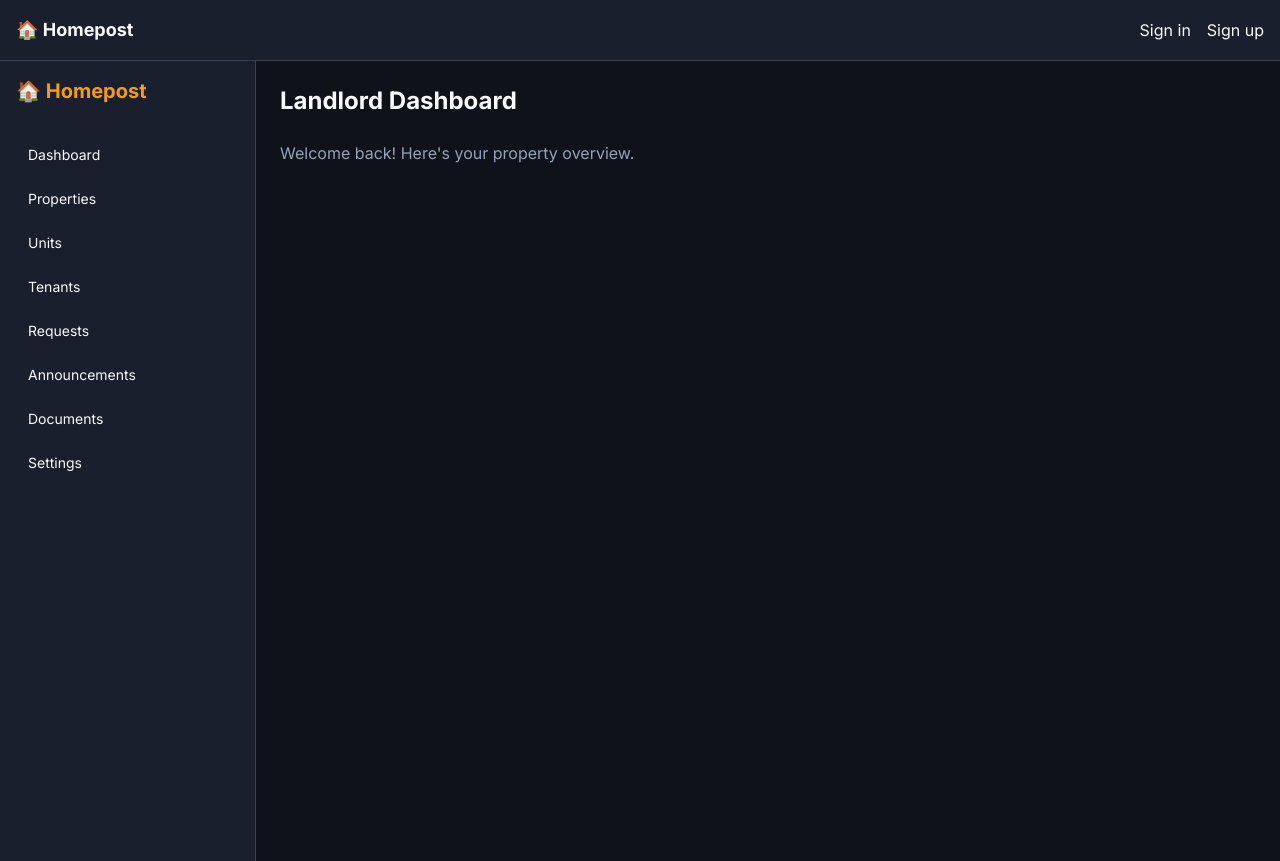
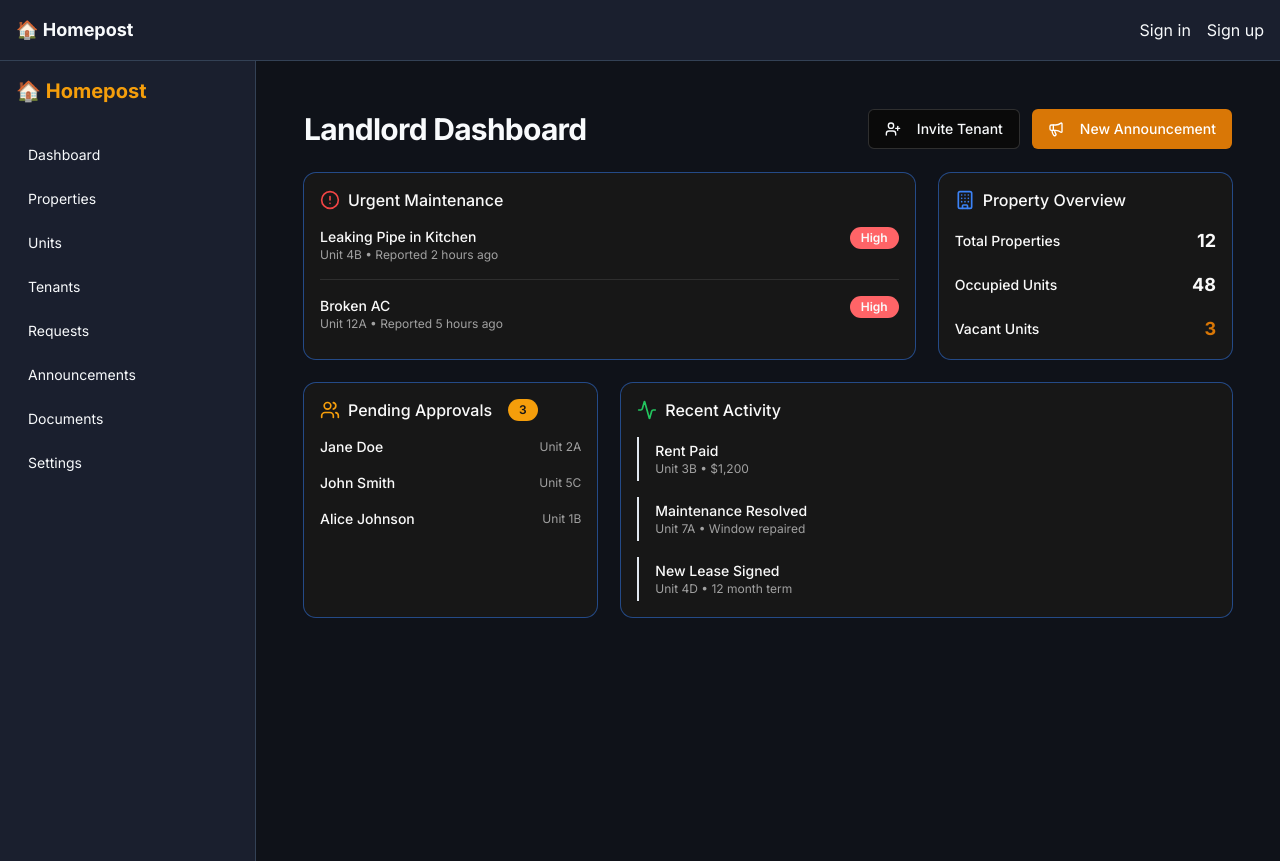
Before and after one commit to Arsa-1109/homepost, a Next.js app in the folder frontend/: page /landlord/dashboard in a window 1280 px wide. Built offline with nearby package versions, Linux system fonts and the light colour scheme; no server answers.

Commit message:
feat: wire DashboardHeader and BentoGrid into landlord dashboard page; fix turbopack root

```diff
--- a/frontend/next.config.mjs
+++ b/frontend/next.config.mjs
@@ -1,4 +1,13 @@
+import path from "path";
+import { fileURLToPath } from "url";
+
+const __dirname = path.dirname(fileURLToPath(import.meta.url));
+
 /** @type {import('next').NextConfig} */
-const nextConfig = {};
+const nextConfig = {
+  turbopack: {
+    root: __dirname,
+  },
+};
 
 export default nextConfig;
--- a/frontend/src/app/landlord/dashboard/page.tsx
+++ b/frontend/src/app/landlord/dashboard/page.tsx
@@ -2,17 +2,16 @@
  * Landlord Dashboard
  *
  * Overview cards: properties, units, open requests, pending tenants.
- * TODO (Phase 7, Task 7.6): Build full dashboard with real data.
  */
+
+import { DashboardHeader } from "@/components/DashboardHeader";
+import { DashboardBentoGrid } from "@/components/DashboardBentoGrid";
 
 export default function LandlordDashboard() {
   return (
-    <div className="space-y-6">
-      <h1 className="text-2xl font-bold">Landlord Dashboard</h1>
-      <p className="text-[rgb(var(--ml-text-secondary))]">
-        Welcome back! Here&apos;s your property overview.
-      </p>
-      {/* TODO: Overview cards, recent activity feed */}
+    <div className="space-y-6 p-6">
+      <DashboardHeader />
+      <DashboardBentoGrid />
     </div>
   );
 }
```
